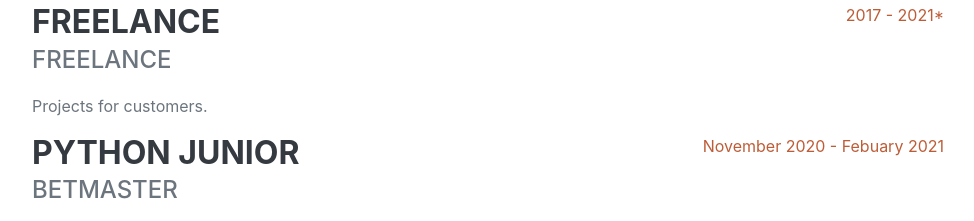
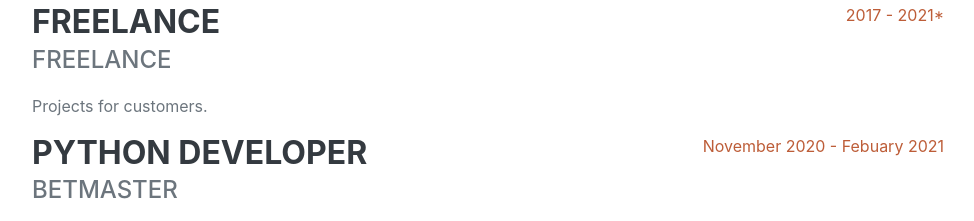
Before and after one commit to ArmanKarapetyanG/actualcv.github.io, a plain HTML site: page index.html in a window 1280 px wide. Shown: the part 993-1214 px from the top of the page, without its empty margins (288-1262 px from the left). Drawn offline with nearby package versions, Linux system fonts and the light colour scheme; a web font is replaced by a local one.

Commit message:
Update index.html

```diff
--- a/index.html
+++ b/index.html
@@ -70,7 +70,7 @@
                     </div>
                     <div class="d-flex flex-column flex-md-row justify-content-between mb-5">
                         <div class="flex-grow-1">
-                            <h3 class="mb-0">Python Junior</h3>
+                            <h3 class="mb-0">Python Developer</h3>
                             <div class="subheading mb-3">Betmaster</div>
                             <p>a good company with great people, working there I got a lot of fun with them, most important thing I got - I became a team player. Most of the time I helped and learned from colleagues who had more experience than me. The last thing I remember was we were preparing to import a new payment system.</p>
                         </div>
```
